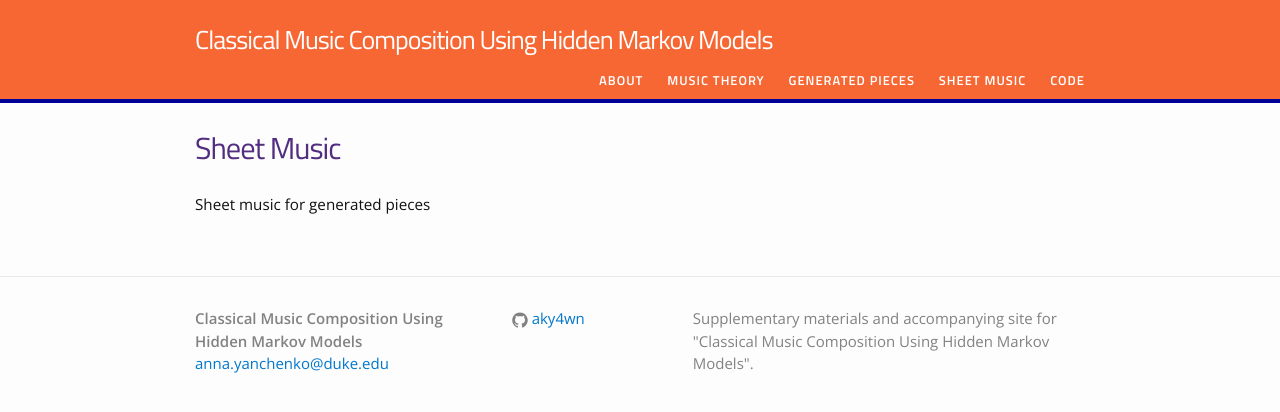
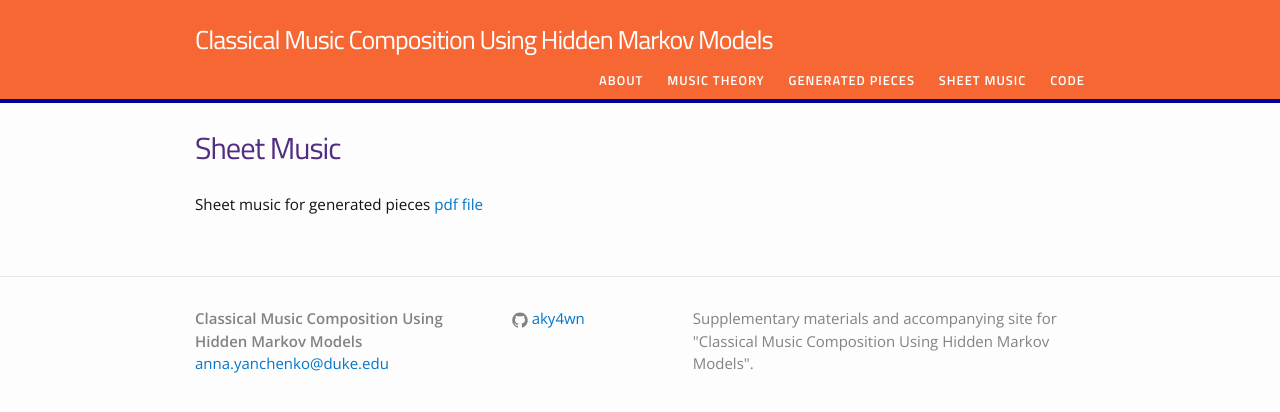
Before and after one commit to aky4wn/Classical-Music-Composition-Using-State-Space-Models, a Jekyll site: the page built from music.md, in a window 1280 px wide. Shown: the top 412 px of the page. Built offline with Jekyll 4.4.1, drawn with Linux system fonts in a browser that asks for light colours.

Commit message:
Update music.md

```diff
--- a/music.md
+++ b/music.md
@@ -5,3 +5,4 @@ permalink: /music/
 ---
 
 Sheet music for generated pieces
+<a href="Sheet Music/pachelbel_TVAR11.pdf">pdf file</a>
```
